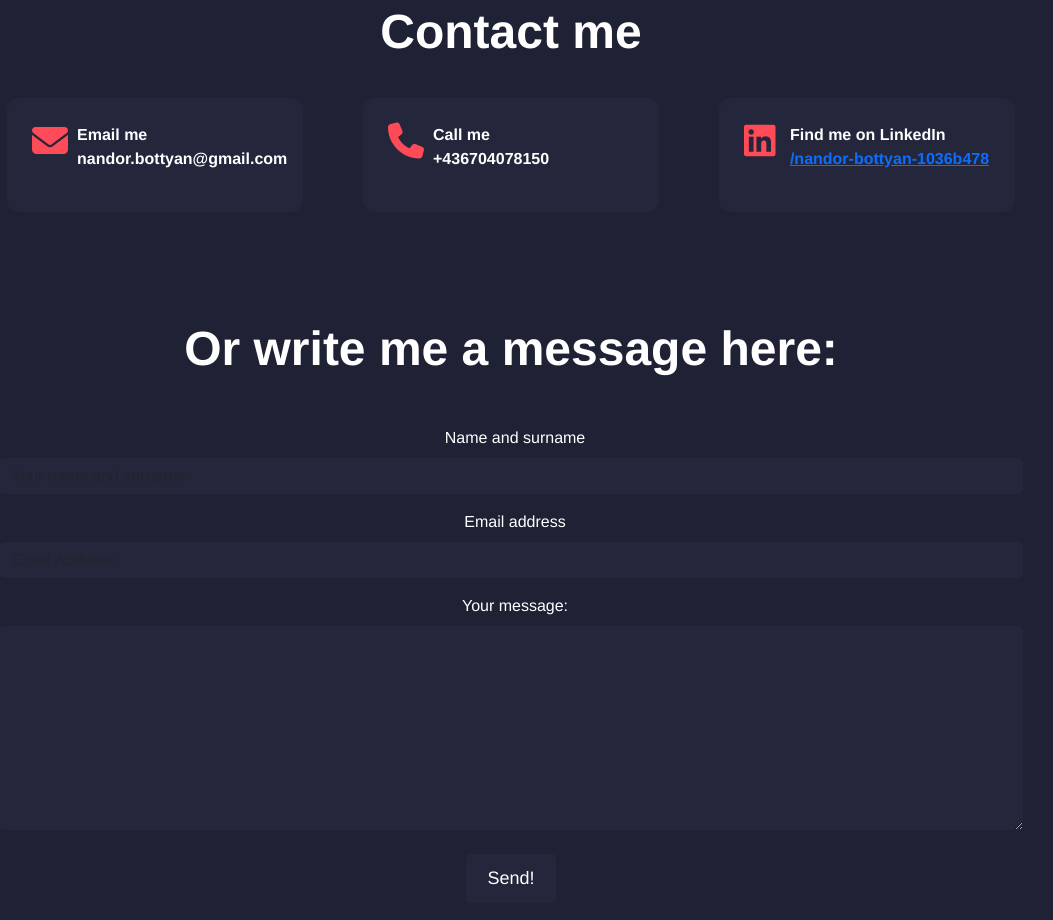
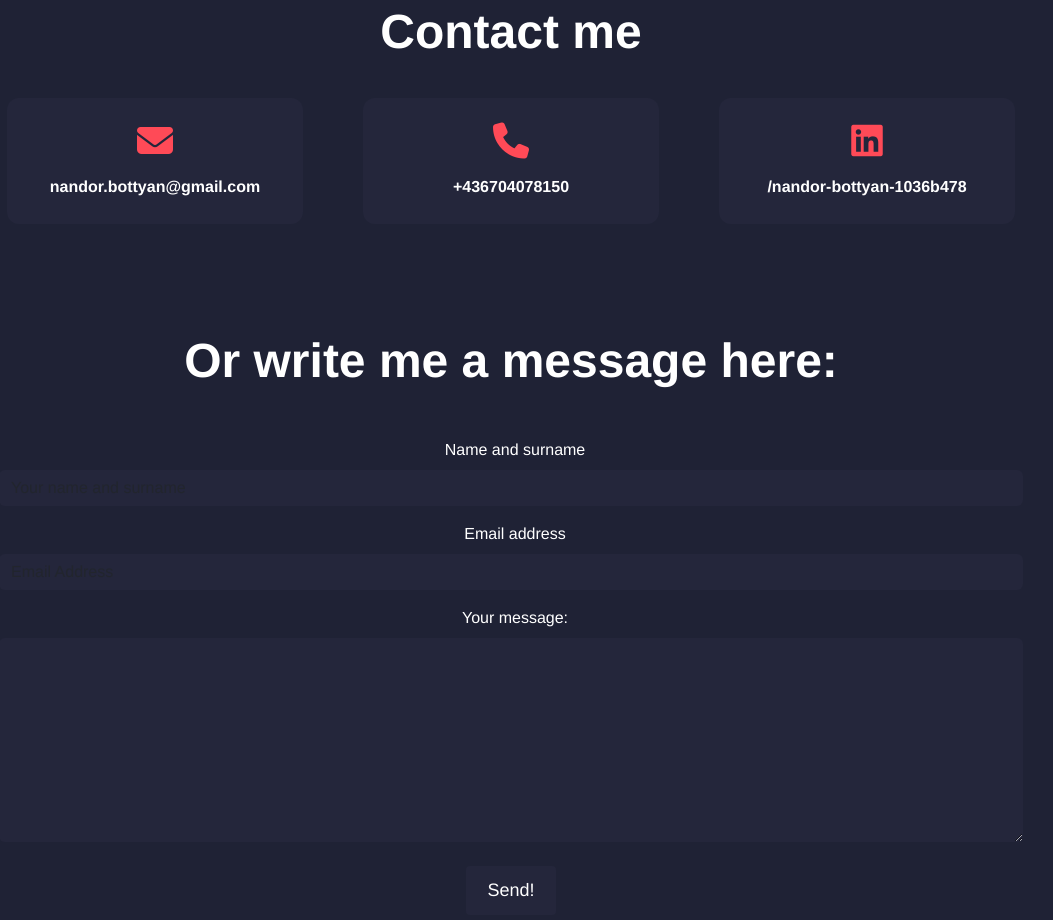
Before and after one commit to silviacremascoli/nandor-bottyan-portfolio, a Vue app: page / in a window 1280 px wide. Shown: the part 3420-4340 px from the top of the page, without its empty margins (129-1182 px from the left). Built offline with nearby package versions, Linux system fonts and the light colour scheme; what vue3-particles would draw is missing.

Commit message:
Added contact boxes

```diff
--- a/src/components/AppContact.vue
+++ b/src/components/AppContact.vue
@@ -3,48 +3,28 @@
     <h2 id="contact">Contact me</h2>
     <div class="row contact-options">
       <div class="col-lg-4 contact-option">
-        <div class="row">
-          <div class="col-2">
-            <i class="fa-solid fa-envelope"></i>
-          </div>
-          <div
-            class="col-10 d-flex flex-lg-column justify-content-center text-start"
+        <div class="d-flex flex-lg-column justify-content-center">
+          <i class="fa-solid fa-envelope mb-3"></i>
+          <a href="mailto:nandor.bottyan@gmail.com" class="fw-semibold"
+            >nandor.bottyan@gmail.com</a
           >
-            <p class="fw-semibold">
-              Email me <br />
-              nandor.bottyan@gmail.com
-            </p>
-          </div>
         </div>
       </div>
       <div class="col-lg-4 contact-option">
-        <div class="row">
-          <div class="col-2">
-            <i class="fa-solid fa-phone"></i>
-          </div>
-          <div class="col-10 text-start">
-            <p class="fw-semibold">
-              Call me <br />
-              +436704078150
-            </p>
-          </div>
+        <div class="d-flex flex-lg-column justify-content-center">
+          <i class="fa-solid fa-phone mb-3"></i>
+          <p class="fw-semibold">+436704078150</p>
         </div>
       </div>
       <div class="col-lg-4 contact-option">
-        <div class="row">
-          <div class="col-2">
-            <i class="fa-brands fa-linkedin"></i>
-          </div>
-          <div class="col-10 d-flex flex-row justify-content-center text-start">
-            <p class="fw-semibold">
-              Find me on LinkedIn <br />
-              <a
-                href="https://www.linkedin.com/in/nandor-bottyan-1036b478/"
-                target="_blank"
-                >/nandor-bottyan-1036b478</a
-              >
-            </p>
-          </div>
+        <div class="d-flex flex-lg-column justify-content-center">
+          <i class="fa-brands fa-linkedin mb-3"></i>
+          <a
+            href="https://www.linkedin.com/in/nandor-bottyan-1036b478/"
+            target="_blank"
+            class="fw-semibold"
+            >/nandor-bottyan-1036b478</a
+          >
         </div>
       </div>
     </div>
@@ -158,9 +138,23 @@ export default {
   padding: 25px;
 }
 
-i {
+.contact-option i {
   color: var(--tertiary-color);
   font-size: 36px;
+}
+
+.contact-option p {
+  margin-bottom: 0px;
+}
+
+.contact-option a {
+  color: white;
+  text-decoration: none;
+  transition: all 300ms ease-in-out;
+}
+
+.contact-option a:hover {
+  color: var(--tertiary-color);
 }
 
 .contact-form {
```
